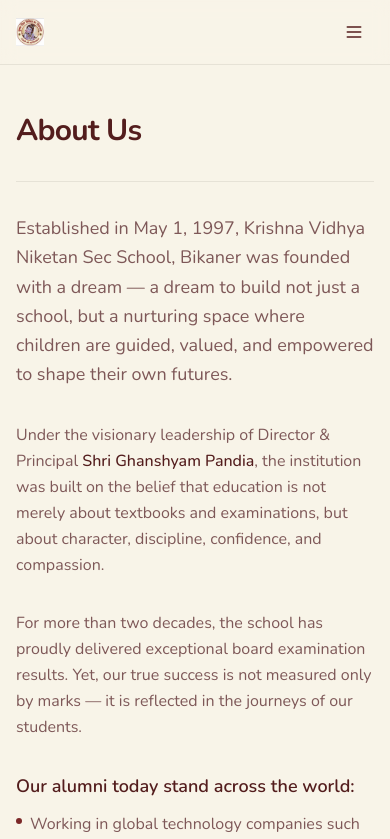
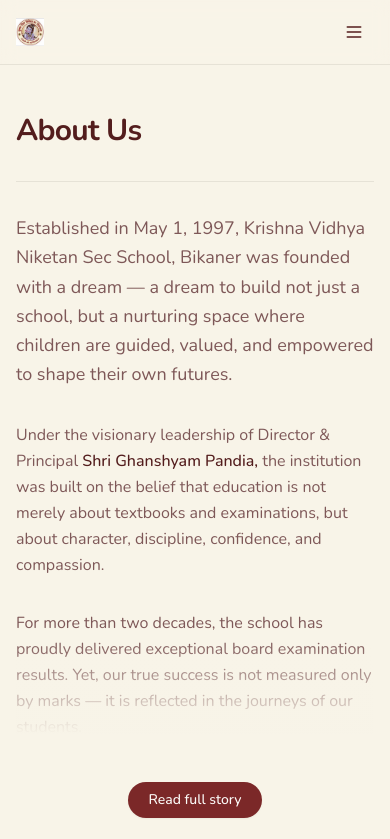
Before and after one commit to MohitPandia/kvn-school, a Next.js app: page /about in a window 390 px wide. Shown: the top 839 px of the page. Built offline with nearby package versions, Linux system fonts and the light colour scheme.

Commit message:
adding small fix

```diff
--- a/src/app/about/page.tsx
+++ b/src/app/about/page.tsx
@@ -1,6 +1,12 @@
+"use client";
+
+import { useState } from "react";
 import { schoolFullName, school } from "@/lib/constants";
+import { cn } from "@/lib/utils";
 
 export default function AboutPage() {
+  const [expanded, setExpanded] = useState(false);
+
   return (
     <article className="mx-auto max-w-3xl px-4 py-12 sm:px-6">
       <header className="border-b border-border pb-8">
@@ -9,20 +15,30 @@
         </h1>
       </header>
 
-      <div className="mt-8 space-y-8 text-muted-foreground">
+      <div className="mt-8 space-y-12 text-muted-foreground">
+        {/* Story block with mobile \"Read more\" */}
+        <div
+          className={cn(
+            "relative space-y-8",
+            !expanded && "max-h-[520px] overflow-hidden md:max-h-none md:overflow-visible"
+          )}
+        >
           <section>
             <p className="text-lg leading-relaxed">
-            Established in May 1, 1997, {schoolFullName}, Bikaner was founded with a
-            dream — a dream to build not just a school, but a nurturing space
-            where children are guided, valued, and empowered to shape their own
-            futures.
+              Established in May 1, 1997, {schoolFullName}, Bikaner was founded
+              with a dream — a dream to build not just a school, but a nurturing
+              space where children are guided, valued, and empowered to shape
+              their own futures.
             </p>
           </section>
 
           <section>
             <p className="leading-relaxed">
-            Under the visionary leadership of Director & Principal{" "}
-            <span className="font-medium text-foreground">Shri Ghanshyam Pandia</span>, the institution was built on the belief that education is not
+              Under the visionary leadership of Director &amp; Principal{" "}
+              <span className="font-medium text-foreground">
+                Shri Ghanshyam Pandia,
+              </span>{" "}
+              the institution was built on the belief that education is not
               merely about textbooks and examinations, but about character,
               discipline, confidence, and compassion.
             </p>
@@ -31,9 +47,9 @@
           <section>
             <p className="leading-relaxed">
               For more than two decades, the school has proudly delivered
-            exceptional board examination results. Yet, our true success is not
-            measured only by marks — it is reflected in the journeys of our
-            students.
+              exceptional board examination results. Yet, our true success is
+              not measured only by marks — it is reflected in the journeys of
+              our students.
             </p>
           </section>
 
@@ -63,8 +79,8 @@
 
           <section>
             <p className="leading-relaxed">
-            Each success story carries a part of the foundation laid here —
-            the guidance, personal attention, and unwavering belief that every
+              Each success story carries a part of the foundation laid here — the
+              guidance, personal attention, and unwavering belief that every
               child matters.
             </p>
           </section>
@@ -83,8 +99,8 @@
 
           <section>
             <p className="leading-relaxed">
-            For 25+ years, this institution has stood as a symbol of dedication,
-            discipline, and heartfelt mentorship in Bikaner.
+              For 25+ years, this institution has stood as a symbol of
+              dedication, discipline, and heartfelt mentorship in Bikaner.
             </p>
           </section>
 
@@ -97,8 +113,25 @@
             </p>
           </footer>
 
-        {/* Contact & location */}
-        <section className="mt-16 border-t border-border pt-10">
+          {/* Soft fade at bottom when collapsed on mobile */}
+          {!expanded && (
+            <div className="pointer-events-none absolute inset-x-0 bottom-0 h-24 bg-gradient-to-t from-background to-transparent md:hidden" />
+          )}
+        </div>
+
+        {/* Mobile-only toggle button */}
+        <div className="flex justify-center md:hidden">
+          <button
+            type="button"
+            onClick={() => setExpanded((v) => !v)}
+            className="inline-flex items-center justify-center rounded-full bg-primary px-5 py-2 text-sm font-medium text-primary-foreground shadow-sm transition hover:opacity-90 focus-visible:outline-none focus-visible:ring-2 focus-visible:ring-gold focus-visible:ring-offset-2 focus-visible:ring-offset-background"
+          >
+            {expanded ? "Show less" : "Read full story"}
+          </button>
+        </div>
+
+        {/* Contact & location (always visible) */}
+        <section className="border-t border-border pt-10">
           <h2 className="text-xl font-semibold text-foreground">Find us</h2>
           <div className="mt-4 space-y-2 text-muted-foreground">
             <p>
```
Lines whose indentation alone changed are shown as unchanged.
